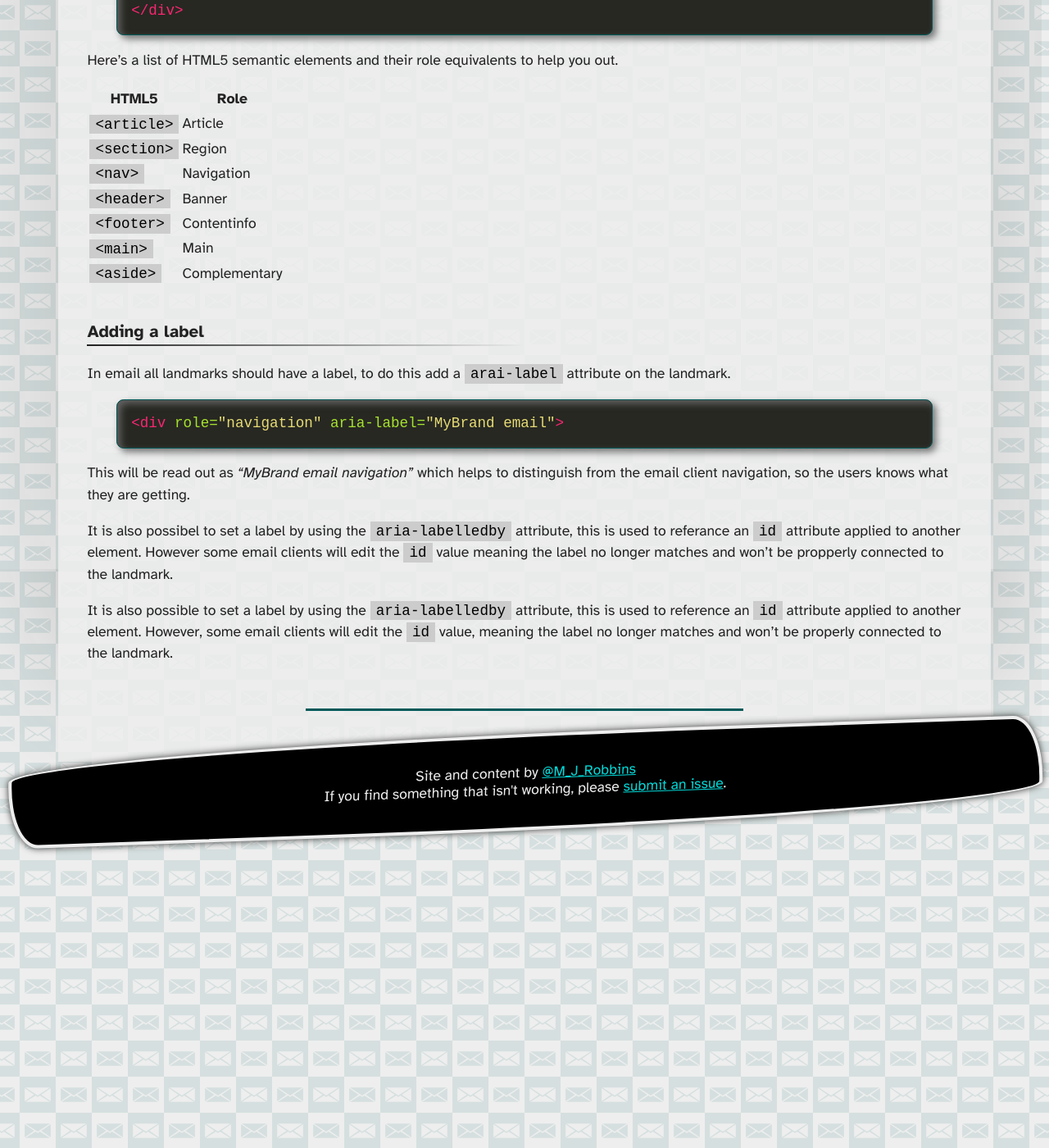
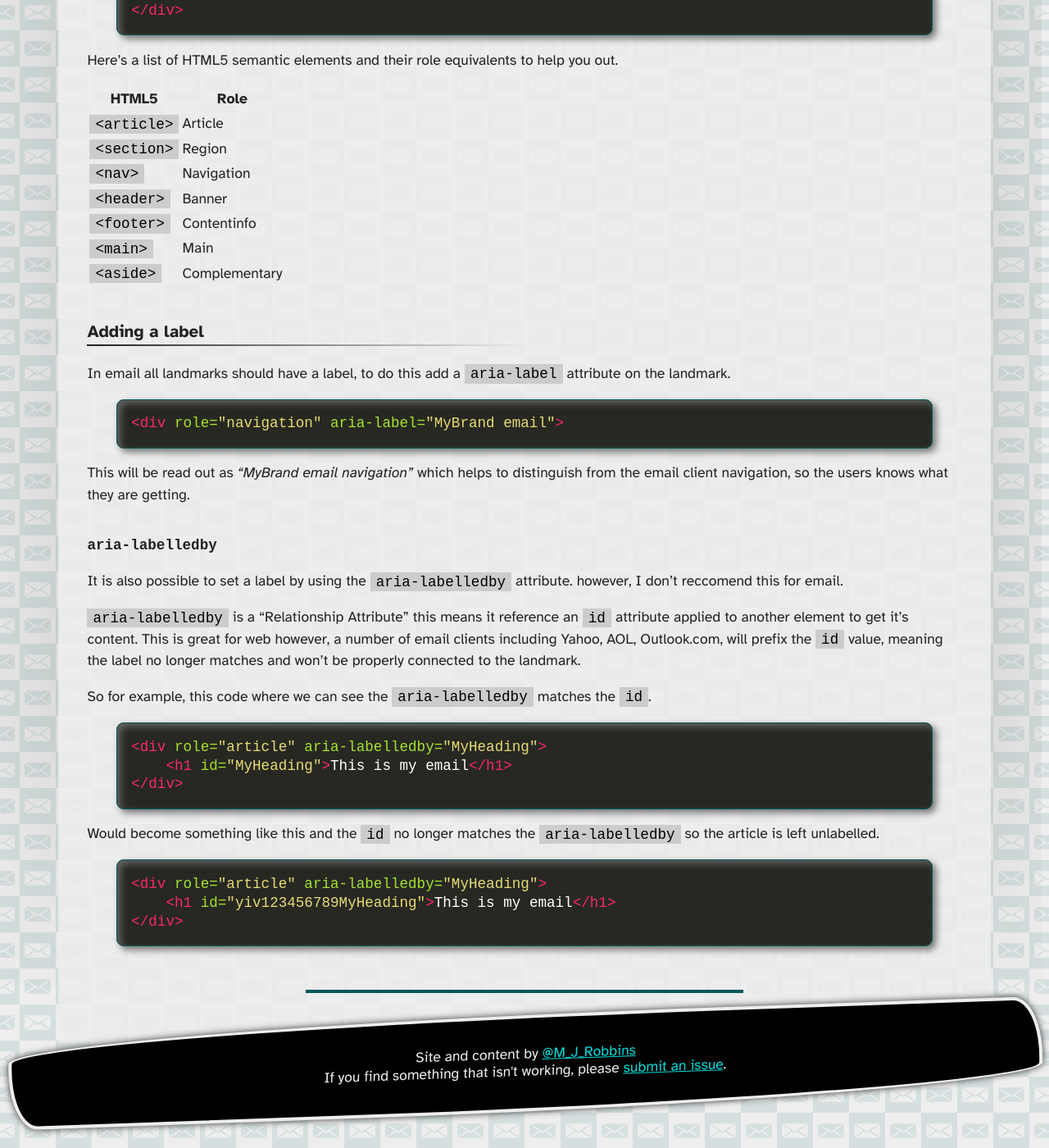
Before and after one commit to M-J-Robbins/good-email-code, a Jekyll site: the page built from email-accessibility/aria-landmarks-in-html-email.md, in a window 1280 px wide and 1400 px high, scrolled down 3879 px. Shown: the whole window at 82% size. Built offline with Jekyll 4.4.1, drawn with Linux system fonts in a browser that asks for light colours; our own code applies the rules of GitHub Pages for plain Markdown files; a script that is not in the unit is left out.

Commit message:
aria-labelledby update

````diff
--- a/email-accessibility/aria-landmarks-in-html-email.md
+++ b/email-accessibility/aria-landmarks-in-html-email.md
@@ -121,7 +121,7 @@
 
 
 ### Adding a label
-In email all landmarks should have a label, to do this add a `arai-label` attribute on the landmark.
+In email all landmarks should have a label, to do this add a `aria-label` attribute on the landmark.
 
 ```html
 <div role="navigation" aria-label="MyBrand email">
@@ -129,8 +129,20 @@
 
 This will be read out as _"MyBrand email navigation"_ which helps to distinguish from the email client navigation, so the users knows what they are getting.
 
-It is also possibel to set a label by using the `aria-labelledby` attribute, this is used to referance an `id` attribute applied to another element.  However some email clients will edit the `id` value meaning the label no longer matches and won't be propperly connected to the landmark.
+#### `aria-labelledby`
+It is also possible to set a label by using the `aria-labelledby` attribute. however, I don't reccomend this for email.
 
+`aria-labelledby` is a "Relationship Attribute" this means it reference an `id` attribute applied to another element to get it's content. This is great for web however, a number of email clients including Yahoo, AOL, Outlook.com, will prefix the `id` value, meaning the label no longer matches and won’t be properly connected to the landmark.
 
-
-It is also possible to set a label by using the `aria-labelledby` attribute, this is used to reference an `id` attribute applied to another element. However, some email clients will edit the `id` value, meaning the label no longer matches and won’t be properly connected to the landmark.
+So for example, this code where we can see the `aria-labelledby` matches the `id`.
+```html
+<div role="article" aria-labelledby="MyHeading">
+    <h1 id="MyHeading">This is my email</h1>
+</div>
+```
+Would become something like this and the `id` no longer matches the `aria-labelledby` so the article is left unlabelled.
+```html
+<div role="article" aria-labelledby="MyHeading">
+    <h1 id="yiv123456789MyHeading">This is my email</h1>
+</div>
+```
````
